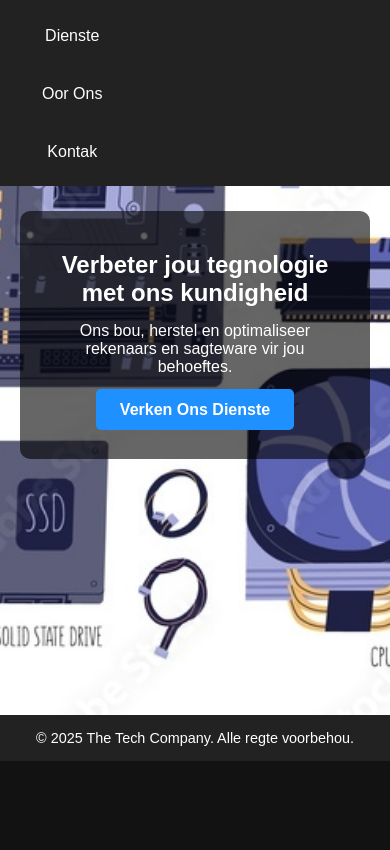
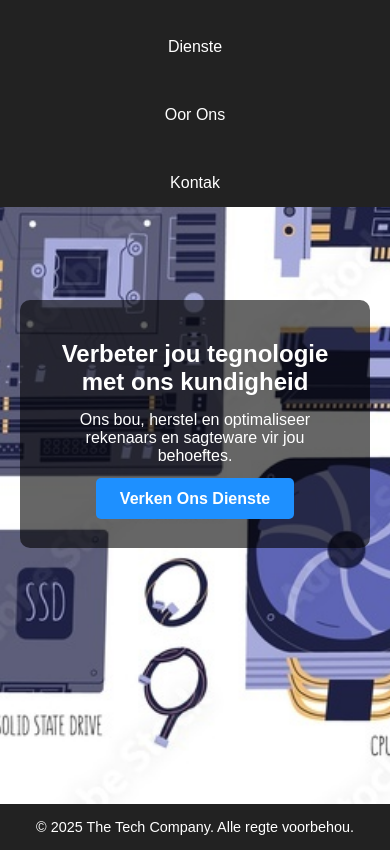
Before and after one commit to Daddy2packs/TheTechCompany, a plain HTML site: page Tech.html in a window 390 px wide. Both pictures are taken after a click on the element 42 px from the left and 64 px from the top of the page. Shown: the part 115-965 px from the top of the page. Before the commit the page ends 876 px from the top, so only its background shows below. Drawn offline with Linux system fonts and the light colour scheme.

Commit message:
Update style.css

```diff
--- a/style.css
+++ b/style.css
@@ -20,7 +20,7 @@ header {
     align-items: center;
     background-color: #222;
     padding: 15px 30px;
-    position: fixed;
+    position: sticky;
     top: 0;
     width: 100%;
     z-index: 1000;
@@ -249,21 +249,26 @@ nav ul {
     }
 
     nav ul {
-        flex-direction: column;
-        width: 100%;
-        background-color: #222;
-        max-height: 0;
-        overflow: hidden;
+    position: absolute;
+    top: 70px;
+    left: 0;
+    width: 100%;
+    background-color: #222;
+    flex-direction: column;
+    align-items: center;
+    max-height: 0;
+    overflow: hidden;
+    transition: max-height 0.3s ease;
     }
 
 	nav ul.active {
-        max-height: 300px; /* Genoeg vir al die links */
+        max-height: 500px; /* Genoeg vir al die links */
     }
 
     nav ul li {
         width: 100%;
         text-align: center;
-		padding: 10px 0;
+	padding: 15px 0;
     }
 
     .hero h1 {
```
